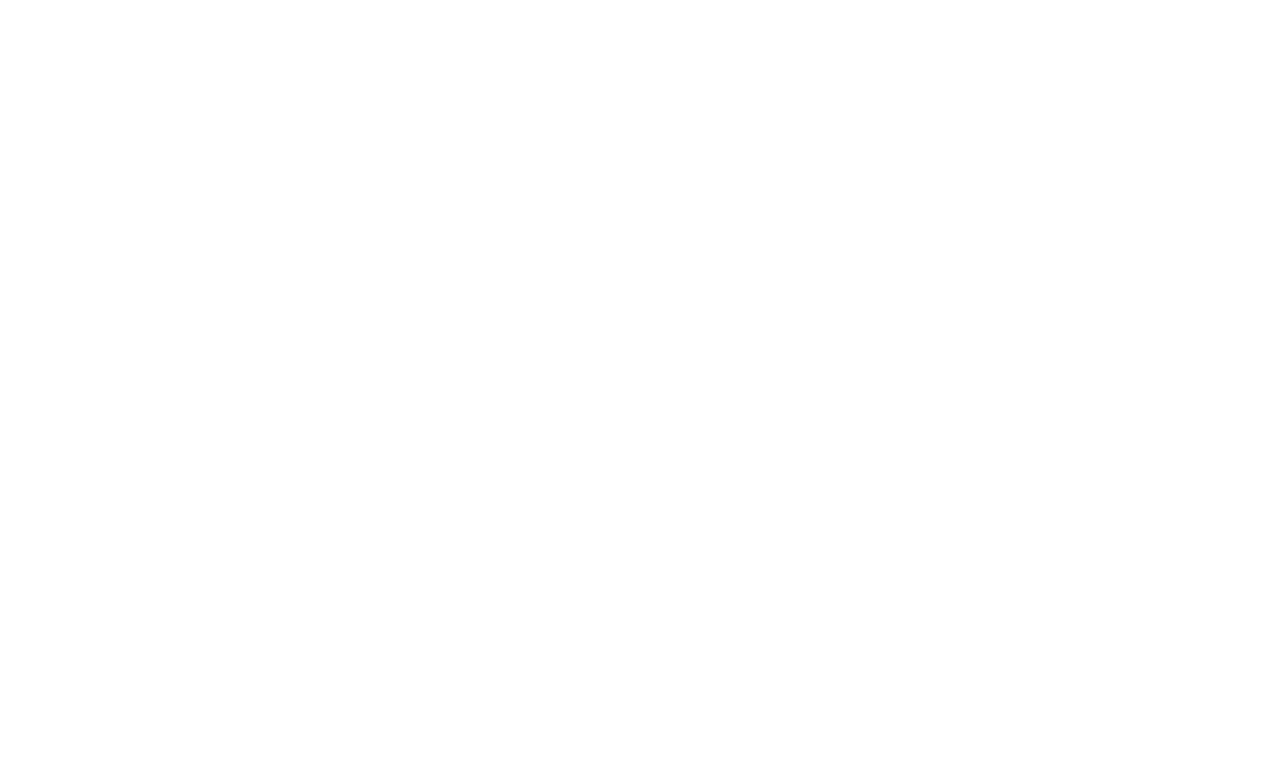
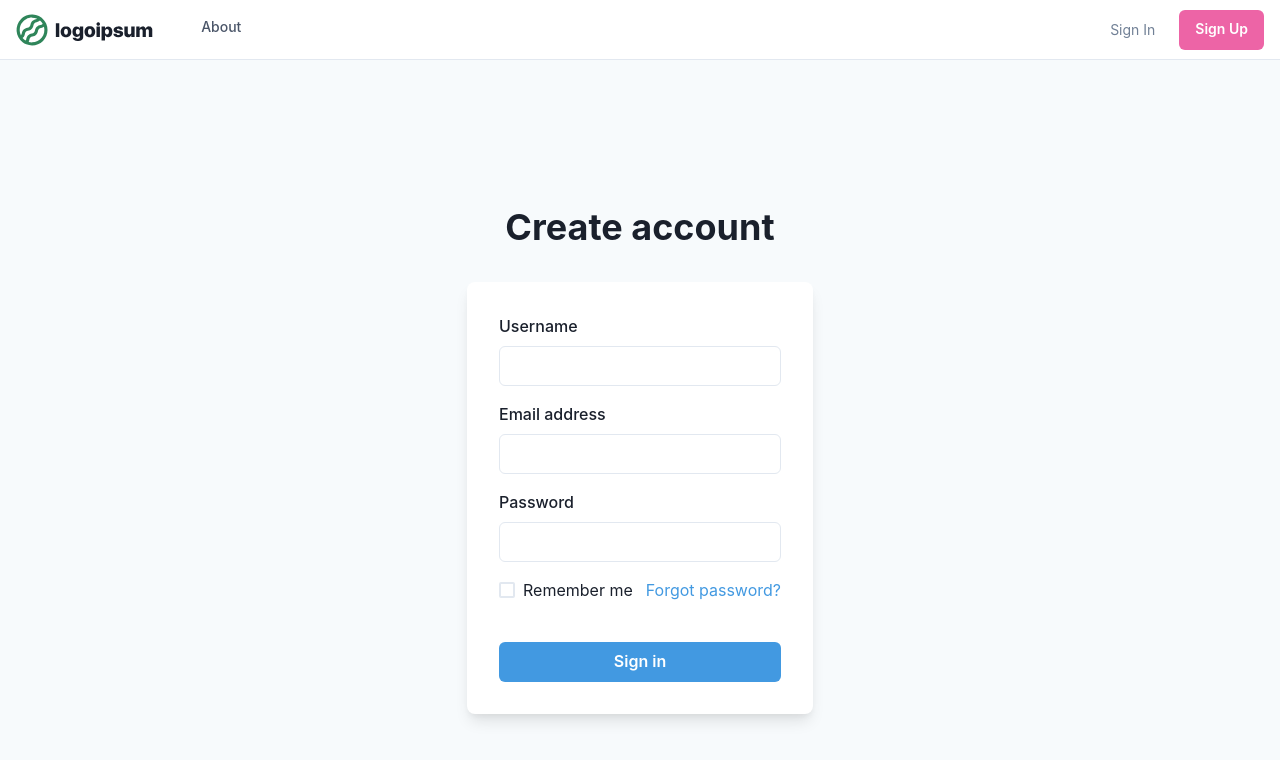
Before and after one commit to Mamba1099/ecommerce-react-frontend, a React (Vite) app: page /signup in a window 1280 px wide. Before the commit this address had no page. Shown: the top 760 px of the page. Built offline with nearby package versions, Linux system fonts and the light colour scheme.

Commit message:
initial commit

```diff
--- a/src/Router.jsx
+++ b/src/Router.jsx
@@ -3,6 +3,7 @@
 import Layout from "./Layout";
 import Home from "./pages/Home";
 import About from "./pages/About";
+import Signup from "./pages/Signup";
 
 export default function AppRouter() {
   return (
@@ -11,6 +12,7 @@
         <Route path="/" element={<Layout />}>
           <Route index element={<Home />} />
           <Route path="about" element={<About />} />
+          <Route path="signup" element={<Signup />} />
         </Route>
       </Routes>
     </BrowserRouter>
--- a/src/components/navbar/Navbar.jsx
+++ b/src/components/navbar/Navbar.jsx
@@ -85,7 +85,7 @@
             fontWeight={600}
             color={"white"}
             bg={"pink.400"}
-            href={"#"}
+            href={"/signup"}
             _hover={{
               bg: "pink.300",
             }}
--- /dev/null
+++ b/src/pages/Signup.jsx
@@ -0,0 +1,87 @@
+import { useState } from "react";
+import {
+  Flex,
+  Box,
+  FormControl,
+  FormLabel,
+  Input,
+  Checkbox,
+  Stack,
+  Button,
+  Heading,
+  Text,
+  useColorModeValue,
+} from "@chakra-ui/react";
+
+export default function Signup() {
+    const [values ,setValues] = useState({
+        username:"",
+        email:"",
+        password:"",
+    });
+
+    function handleChange(event){
+        const {name,value} = event.target;
+        setValues((prev) => ({
+            ...prev
+        }));
+    };
+    async function handleSubmit(event){
+        event.preventDefault();
+
+    }
+  return (
+    <Flex
+      minH={"100vh"}
+      align={"center"}
+      justify={"center"}
+      bg={useColorModeValue("gray.50", "gray.800")}
+    >
+      <Stack spacing={8} mx={"auto"} maxW={"lg"} py={12} px={6}>
+        <Stack align={"center"}>
+          <Heading fontSize={"4xl"}>Create account</Heading>
+        </Stack>
+        <Box
+          rounded={"lg"}
+          bg={useColorModeValue("white", "gray.700")}
+          boxShadow={"lg"}
+          p={8}
+        >
+          <Stack spacing={4}>
+            <FormControl id="name">
+              <FormLabel>Username</FormLabel>
+              <Input type="text" />
+            </FormControl>
+            <FormControl id="email">
+              <FormLabel>Email address</FormLabel>
+              <Input type="email" />
+            </FormControl>
+            <FormControl id="password">
+              <FormLabel>Password</FormLabel>
+              <Input type="password" />
+            </FormControl>
+            <Stack spacing={10}>
+              <Stack
+                direction={{ base: "column", sm: "row" }}
+                align={"start"}
+                justify={"space-between"}
+              >
+                <Checkbox>Remember me</Checkbox>
+                <Text color={"blue.400"}>Forgot password?</Text>
+              </Stack>
+              <Button
+                bg={"blue.400"}
+                color={"white"}
+                _hover={{
+                  bg: "blue.500",
+                }}
+              >
+                Sign in
+              </Button>
+            </Stack>
+          </Stack>
+        </Box>
+      </Stack>
+    </Flex>
+  );
+}
```
